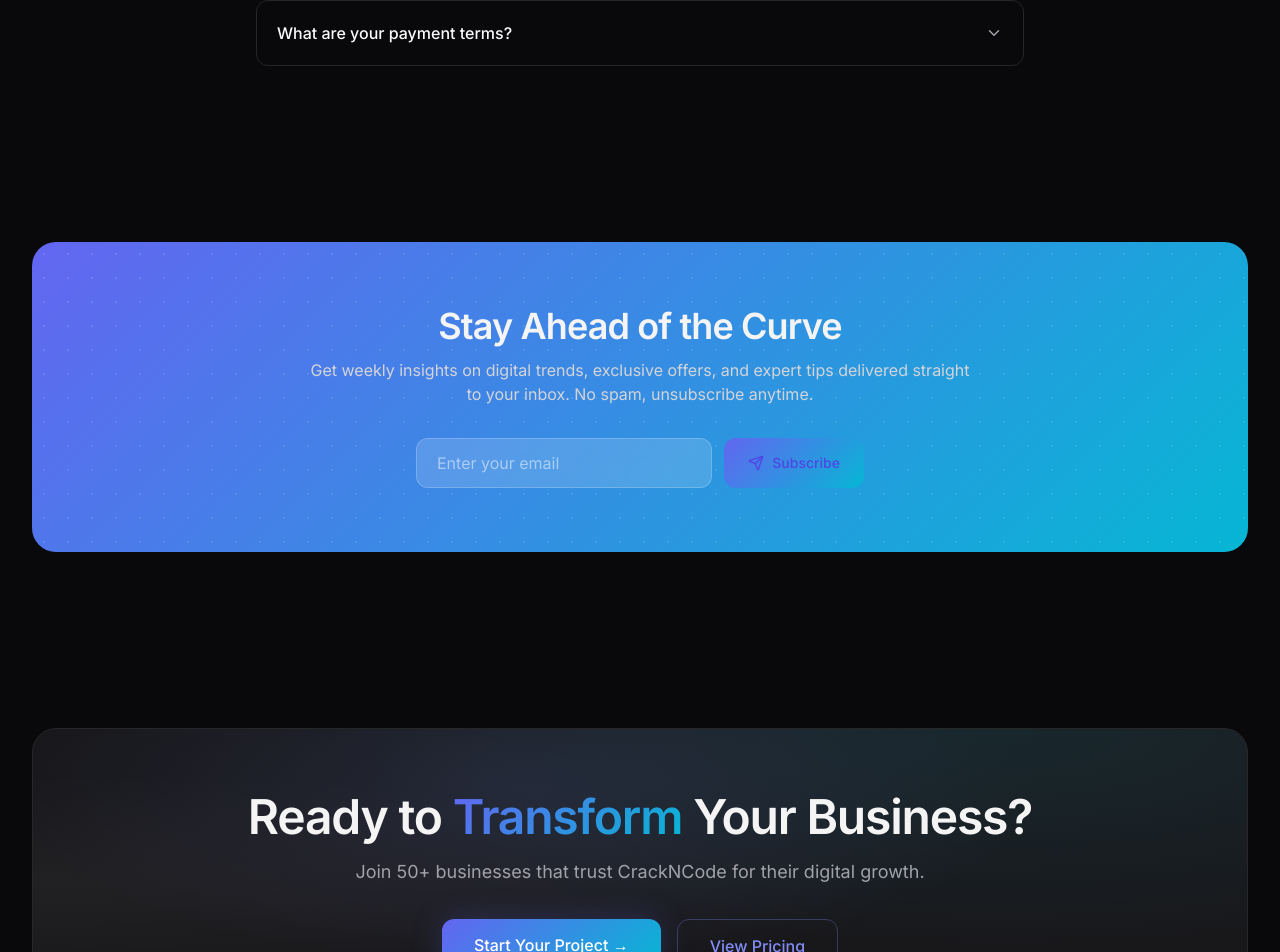
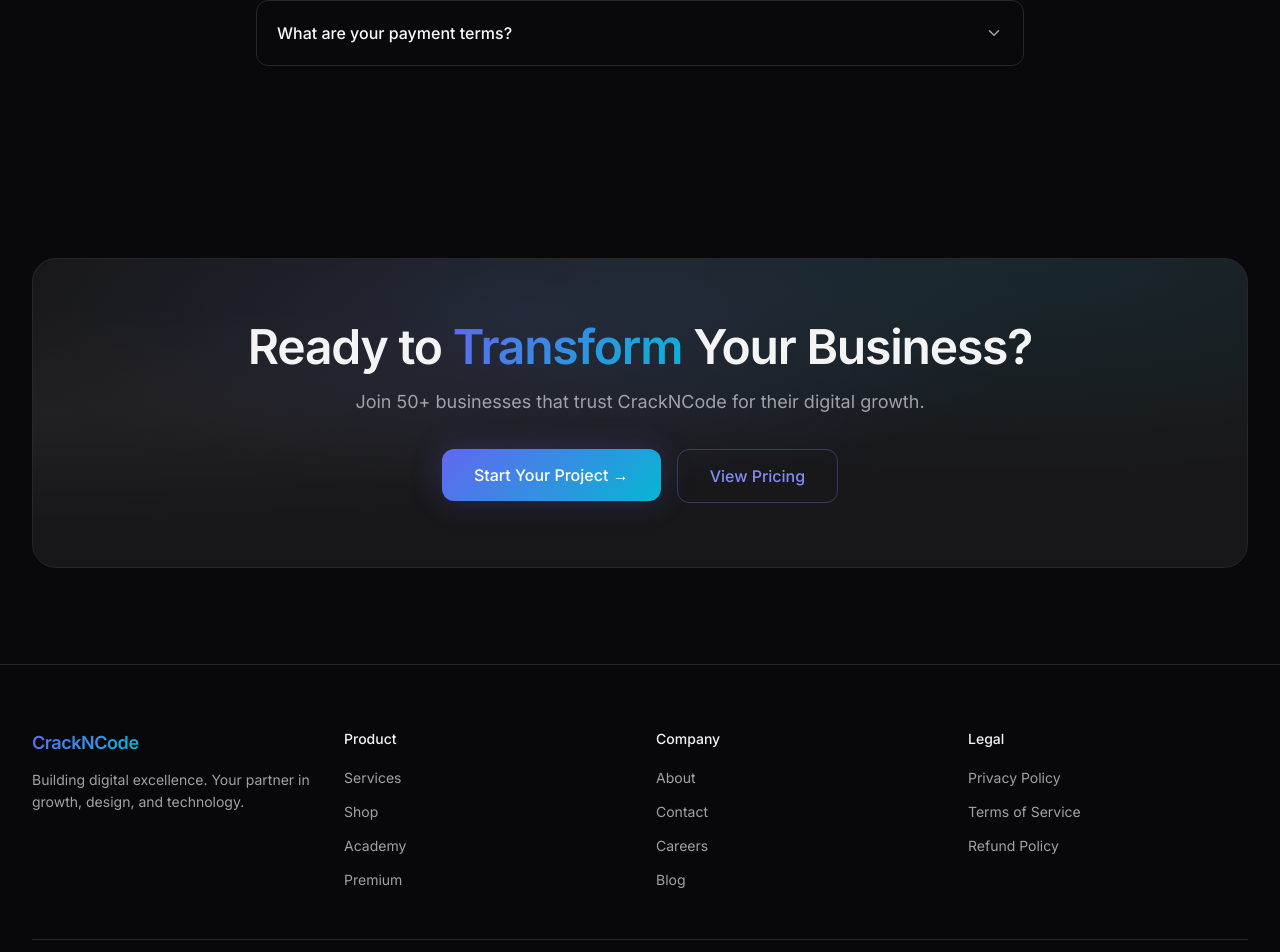
Before and after one commit to arifarman22/crackNcode, a Next.js app in the folder frontend/: page / in a window 1280 px wide. Shown: the part 6871-7823 px from the top of the page. Built offline with nearby package versions, Linux system fonts and the light colour scheme; no server answers.

Commit message:
Remove Newsletter section from homepage

```diff
--- a/frontend/src/app/page.tsx
+++ b/frontend/src/app/page.tsx
@@ -7,7 +7,6 @@
 import SubBrands from "@/components/sections/SubBrands";
 import Testimonials from "@/components/sections/Testimonials";
 import FAQ from "@/components/sections/FAQ";
-import Newsletter from "@/components/sections/Newsletter";
 import CTASection from "@/components/sections/CTASection";
 
 export default function Home() {
@@ -22,7 +21,6 @@
       <SubBrands />
       <Testimonials />
       <FAQ />
-      <Newsletter />
       <CTASection />
     </>
   );
```
